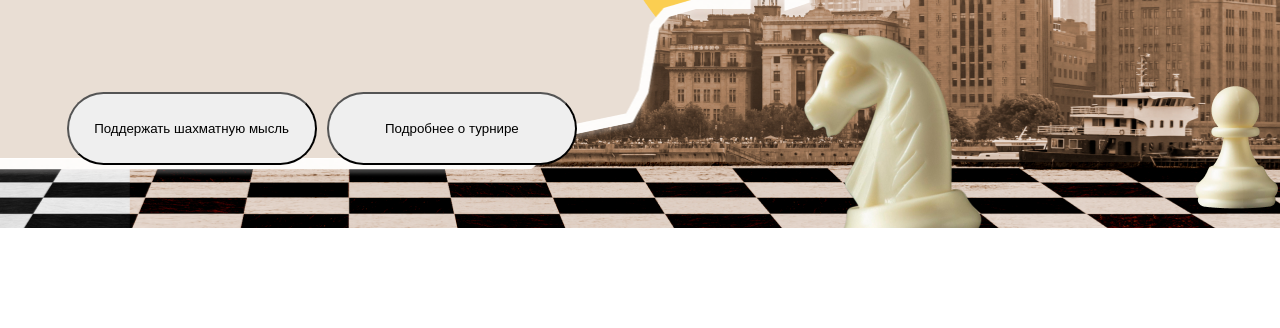
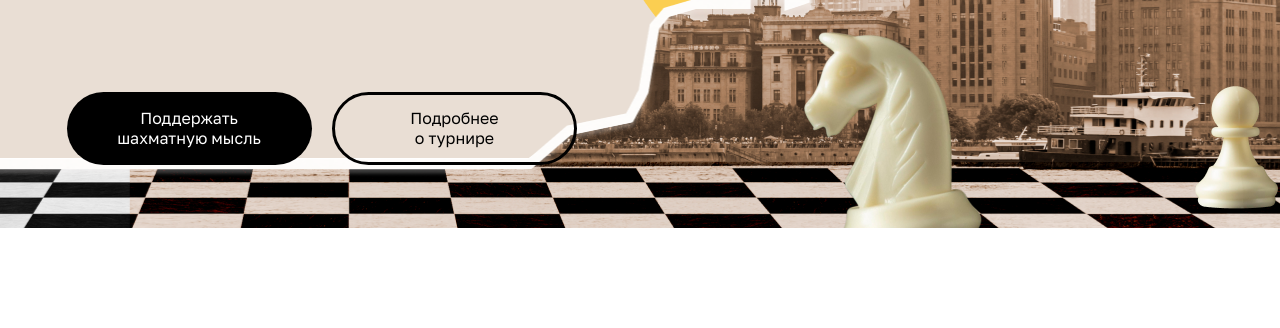
Before and after one commit to CodeMashine/chessLanding, a plain HTML site: page src/index.html in a window 1280 px wide. Shown: the part 472-800 px from the top of the page. Drawn offline with Linux system fonts and the light colour scheme.

Commit message:
dev:work at btn on main

```diff
--- a/src/index.html
+++ b/src/index.html
@@ -46,8 +46,18 @@
           </h1>
 
           <div class="content-buttons">
-            <button class="content-support">Поддержать шахматную мысль</button>
-            <button class="content-details">Подробнее о турнире</button>
+            <button class="content-support">
+              <div>
+                <div>Поддержать</div>
+                <div>шахматную мысль</div>
+              </div>
+            </button>
+            <button class="content-details">
+              <div>
+                <div>Подробнее</div>
+                <div>о турнире</div>
+              </div>
+            </button>
           </div>
         </div>
       </div>
--- a/src/style.css
+++ b/src/style.css
@@ -163,7 +163,8 @@
 }
 
 .content-header>span:last-child {
-    text-align: end;
+    padding-left: 2.2rem;
+    /* text-align: end; */
 }
 
 .content-buttons {
@@ -175,7 +176,70 @@
 
 .content-support,
 .content-details {
-    width: 49%;
+    width: 48%;
     height: 5.5em;
     border-radius: 3em;
+    border: none;
+    transition: 1s;
 }
+
+.content-support {
+    background-color: #000;
+}
+
+.content-details {
+    border: 3px solid #000;
+    background-color: transparent;
+}
+
+.content-support>div,
+.content-details>div {
+    font-family: 'Golos Text';
+    font-size: medium;
+    width: 60%;
+    margin-left: auto;
+    margin-right: auto;
+    transition: 1s;
+}
+
+/* .content-details div {
+    width: 40%;
+} */
+
+.content-support div {
+    color: #fff;
+}
+
+.content-support:hover {
+    cursor: pointer;
+    background-color: #FBCE51;
+}
+
+.content-support:hover div {
+    color: #000;
+}
+
+.content-details:hover {
+    cursor: pointer;
+    background-color: #000;
+}
+
+.content-details:hover div {
+    color: #fff;
+}
+
+/*
+@media screen and (max-width: 380px) {
+
+    .content-support>div,
+    .content-details>div {
+        width: 90%;
+    }
+
+
+
+    .content-support>div div,
+    .content-details>div div {
+        display: inline;
+    }
+} */
```
